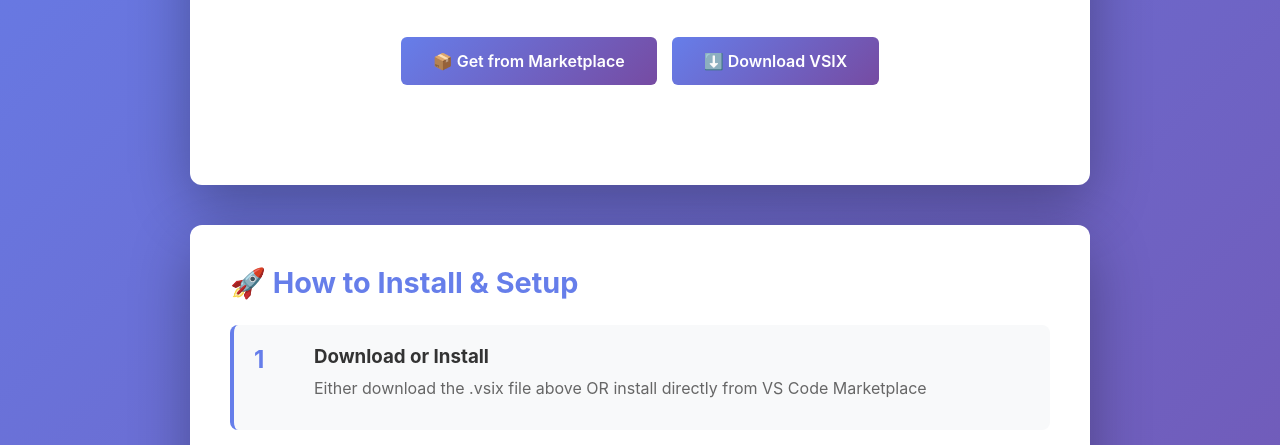
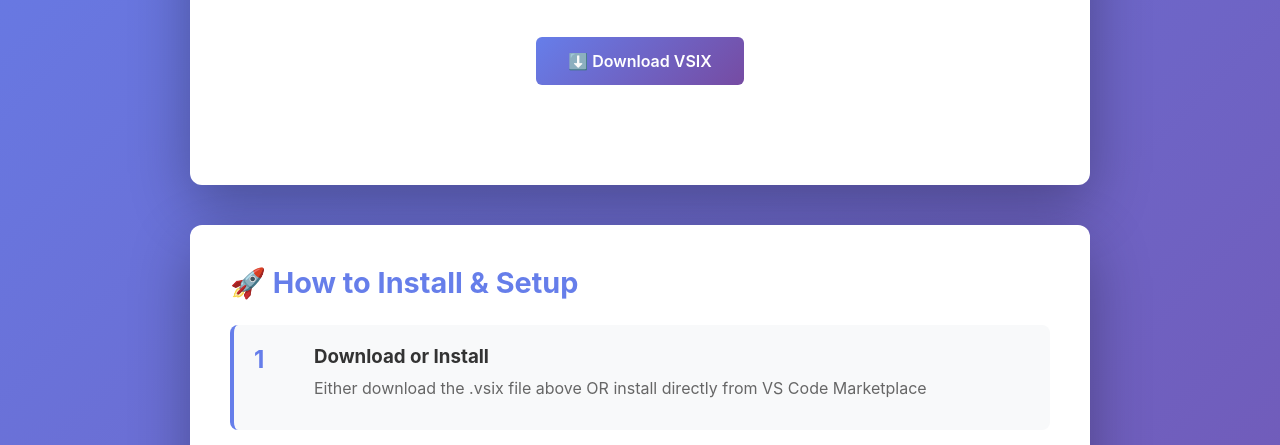
Before and after one commit to adithyaradhakrishna/lyra, a website: page public/index.html in a window 1280 px wide. Shown: the part 355-800 px from the top of the page. Drawn offline with Linux system fonts and the light colour scheme.

Commit message:
Remove marketplace button from landing page

```diff
--- a/public/index.html
+++ b/public/index.html
@@ -190,7 +190,6 @@
             </div>
 
             <div class="cta">
-                <a href="https://marketplace.visualstudio.com/items?itemName=adithyaradhakrishna.lyra" class="btn btn-primary">📦 Get from Marketplace</a>
                 <a href="./lyra-0.0.1.vsix" download class="btn btn-primary">⬇️ Download VSIX</a>
             </div>
         </header>
```
